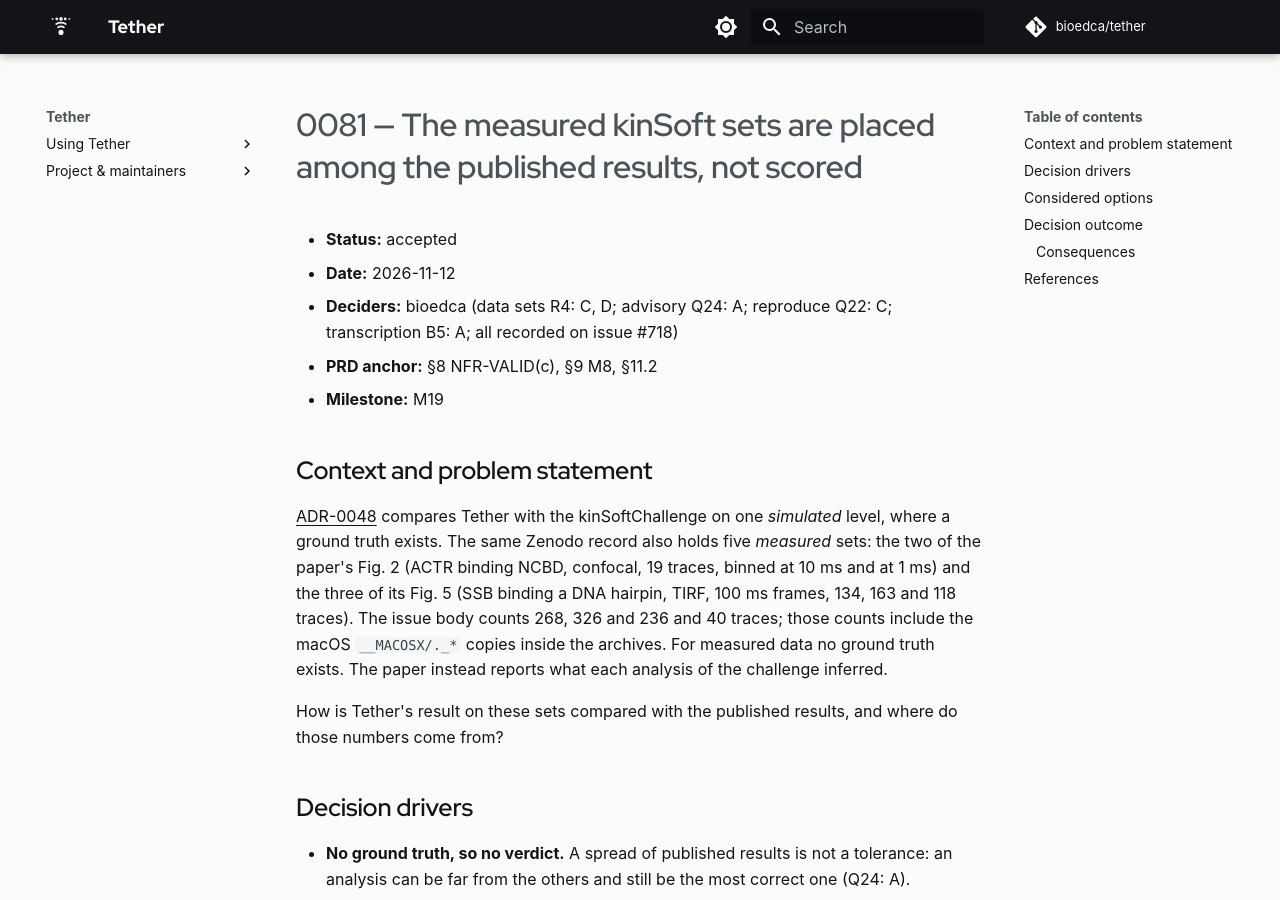
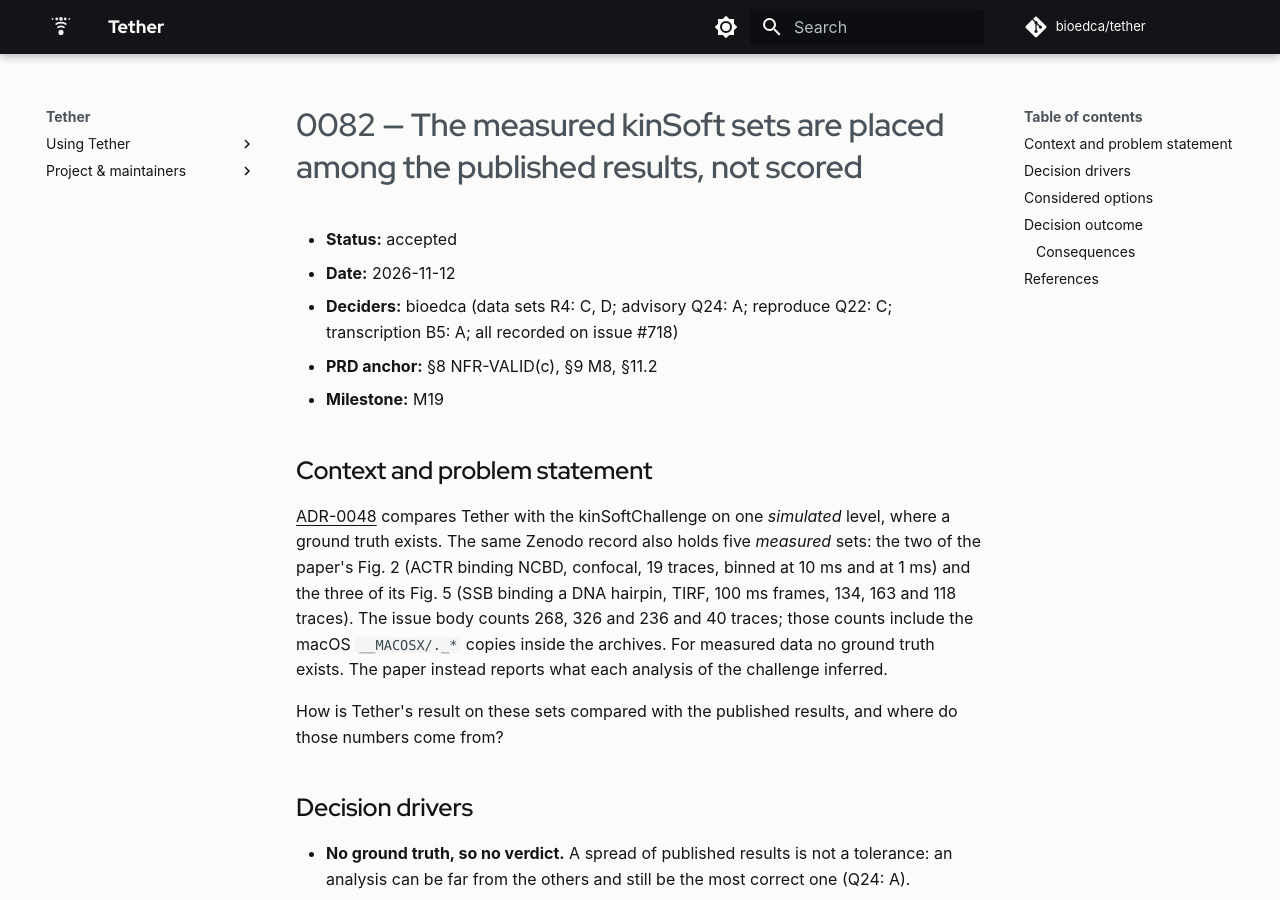
Before and after one commit to bioedca/tether, an MkDocs documentation site: the page built from docs/adr/0082-measured-kinsoft-sets-are-placed-not-scored.md, in a window 1280 px wide and 900 px high. Built offline with MkDocs 1.6.1 and Material for MkDocs 9.7.7, drawn with Linux system fonts in a browser that asks for light colours; comment, search, counter and statistics services are not loaded; the version menu is left out.

Commit message:
docs(adr): renumber the measured kinSoft ADR back to 0082 (#718)
Renumber only. PR #842 (#717) also moved from 0082 to 0081 at the
same time, and the project's ADR register gives 0081 to #717 and
0082 to #718, so this record returns to 0082. No word of the
decision changes.

```diff
--- a/docs/adr/0081-measured-kinsoft-sets-are-placed-not-scored.md
+++ b/docs/adr/0082-measured-kinsoft-sets-are-placed-not-scored.md
@@ -3,7 +3,7 @@
 SPDX-License-Identifier: GPL-3.0-or-later
 -->
 
-# 0081 — The measured kinSoft sets are placed among the published results, not scored
+# 0082 — The measured kinSoft sets are placed among the published results, not scored
 
 - **Status:** accepted
 - **Date:** 2026-11-12
```
Also changed, not shown: docs/validation.md (+1 -1 lines), 5 other files.
